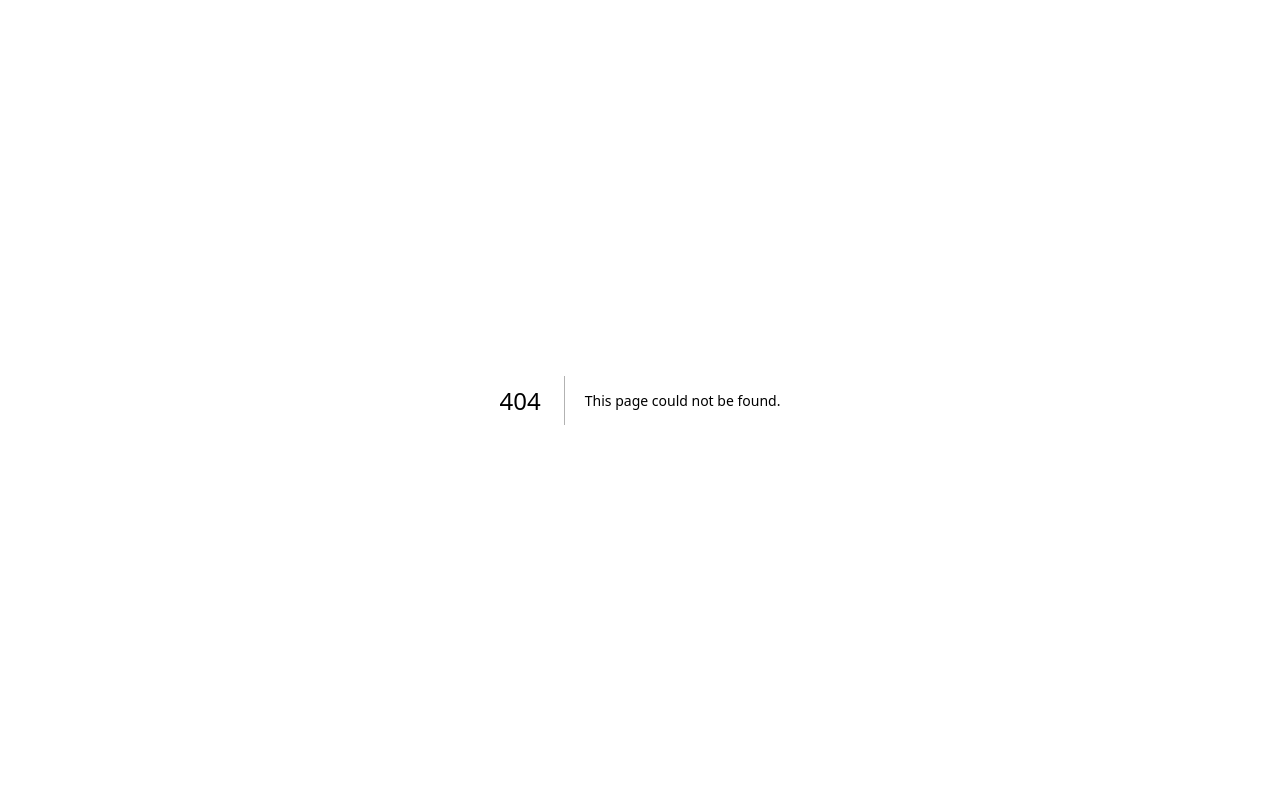
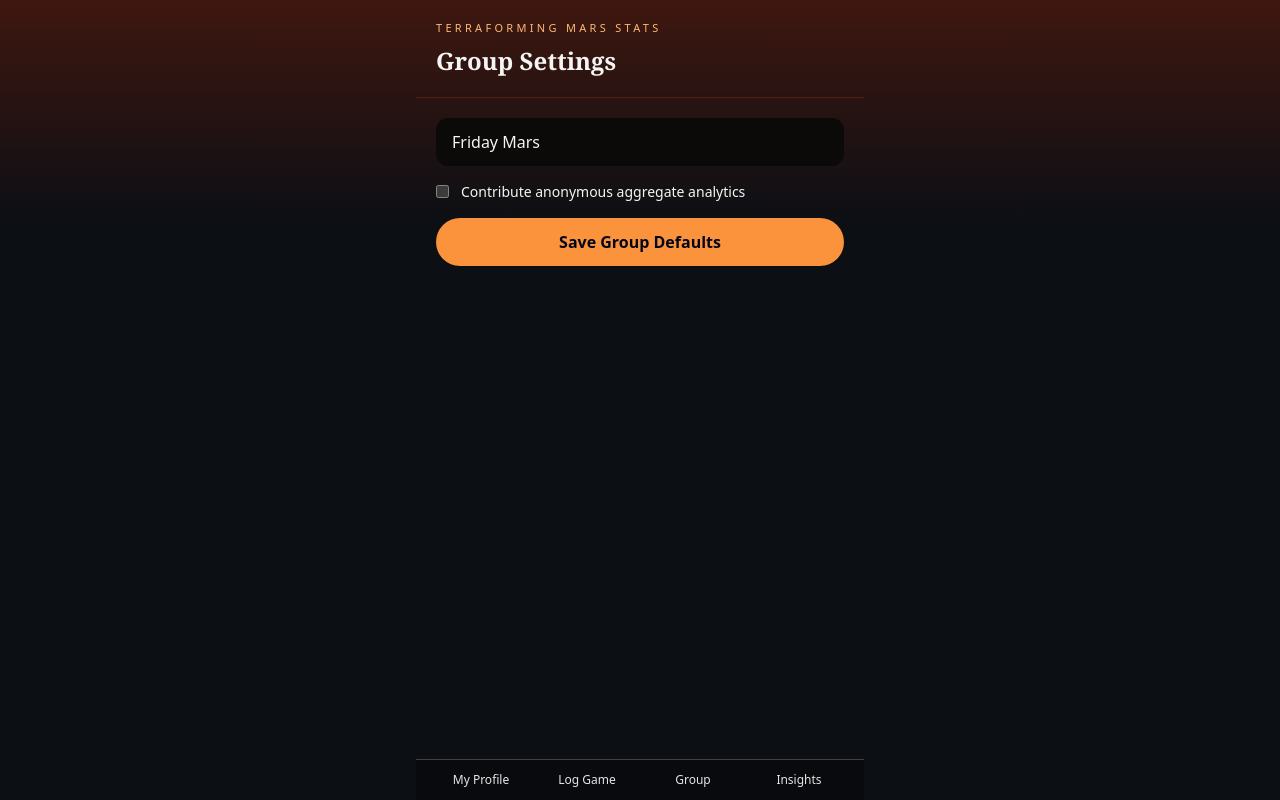
Before and after one commit to Fochizzy/terraforming-mars-stats, a Next.js app: page /group/settings in a window 1280 px wide. Before the commit this address had no page. Built offline with nearby package versions, Linux system fonts and the light colour scheme.

Commit message:
feat: add group settings and recurring player management

```diff
--- /dev/null
+++ b/src/app/(app)/group/players/page.tsx
@@ -0,0 +1,15 @@
+import { AppShell } from '@/components/layout/app-shell';
+import { PlayerList } from '@/features/groups/player-list';
+
+export default function PlayersPage() {
+  return (
+    <AppShell title="Players">
+      <PlayerList
+        players={[
+          { id: 'p1', display_name: 'Friday Mars' },
+          { id: 'p2', display_name: 'Second Seat' },
+        ]}
+      />
+    </AppShell>
+  );
+}
--- /dev/null
+++ b/src/app/(app)/group/settings/page.tsx
@@ -0,0 +1,17 @@
+import { AppShell } from '@/components/layout/app-shell';
+import { GroupSettingsForm } from '@/features/groups/group-settings-form';
+
+export default function GroupSettingsPage() {
+  return (
+    <AppShell title="Group Settings">
+      <GroupSettingsForm
+        initialValues={{
+          groupName: 'Friday Mars',
+          globalAnalyticsEnabled: false,
+          defaultExpansionCodes: ['base', 'prelude'],
+          defaultPromoSetSlugs: [],
+        }}
+      />
+    </AppShell>
+  );
+}
--- /dev/null
+++ b/src/features/groups/group-settings-form.tsx
@@ -0,0 +1,38 @@
+'use client';
+
+import { zodResolver } from '@hookform/resolvers/zod';
+import { useForm } from 'react-hook-form';
+import {
+  groupSettingsSchema,
+  type GroupSettingsInput,
+} from '@/lib/validation/group-settings';
+
+export function GroupSettingsForm({
+  initialValues,
+}: {
+  initialValues: GroupSettingsInput;
+}) {
+  const form = useForm<GroupSettingsInput>({
+    resolver: zodResolver(groupSettingsSchema),
+    defaultValues: initialValues,
+  });
+
+  return (
+    <form className="flex flex-col gap-4">
+      <input
+        className="rounded-xl bg-stone-950 px-4 py-3"
+        {...form.register('groupName')}
+      />
+      <label className="flex items-center gap-3 text-sm">
+        <input type="checkbox" {...form.register('globalAnalyticsEnabled')} />
+        Contribute anonymous aggregate analytics
+      </label>
+      <button
+        className="rounded-full bg-orange-400 px-5 py-3 font-semibold text-slate-950"
+        type="submit"
+      >
+        Save Group Defaults
+      </button>
+    </form>
+  );
+}
--- /dev/null
+++ b/src/features/groups/player-list.tsx
@@ -0,0 +1,31 @@
+type PlayerListProps = {
+  players: Array<{
+    id: string;
+    display_name: string;
+    linked_user_id?: string | null;
+  }>;
+};
+
+export function PlayerList({ players }: PlayerListProps) {
+  return (
+    <section className="rounded-2xl border border-orange-900/40 bg-black/25 p-4">
+      <h2 className="font-serif text-lg font-semibold">
+        Recurring Player Profiles
+      </h2>
+      <p className="mt-2 text-sm text-stone-300">
+        Add shared player records, link signed-in users when needed, and keep
+        the group roster consistent between games.
+      </p>
+      <ul className="mt-4 grid gap-2">
+        {players.map((player) => (
+          <li
+            className="rounded-xl border border-stone-800 bg-stone-950/70 px-4 py-3 text-sm text-stone-200"
+            key={player.id}
+          >
+            {player.display_name}
+          </li>
+        ))}
+      </ul>
+    </section>
+  );
+}
--- /dev/null
+++ b/src/lib/validation/group-settings.ts
@@ -0,0 +1,10 @@
+import { z } from 'zod';
+
+export const groupSettingsSchema = z.object({
+  groupName: z.string().min(2),
+  globalAnalyticsEnabled: z.boolean(),
+  defaultExpansionCodes: z.array(z.string()).default([]),
+  defaultPromoSetSlugs: z.array(z.string()).default([]),
+});
+
+export type GroupSettingsInput = z.input<typeof groupSettingsSchema>;
```
Also changed, not shown: src/lib/db/group-settings-repo.ts (added, +35 -0 lines), src/lib/db/player-repo.ts (added, +36 -0 lines), 1 other file (tests, documents, lock files or other folders).
